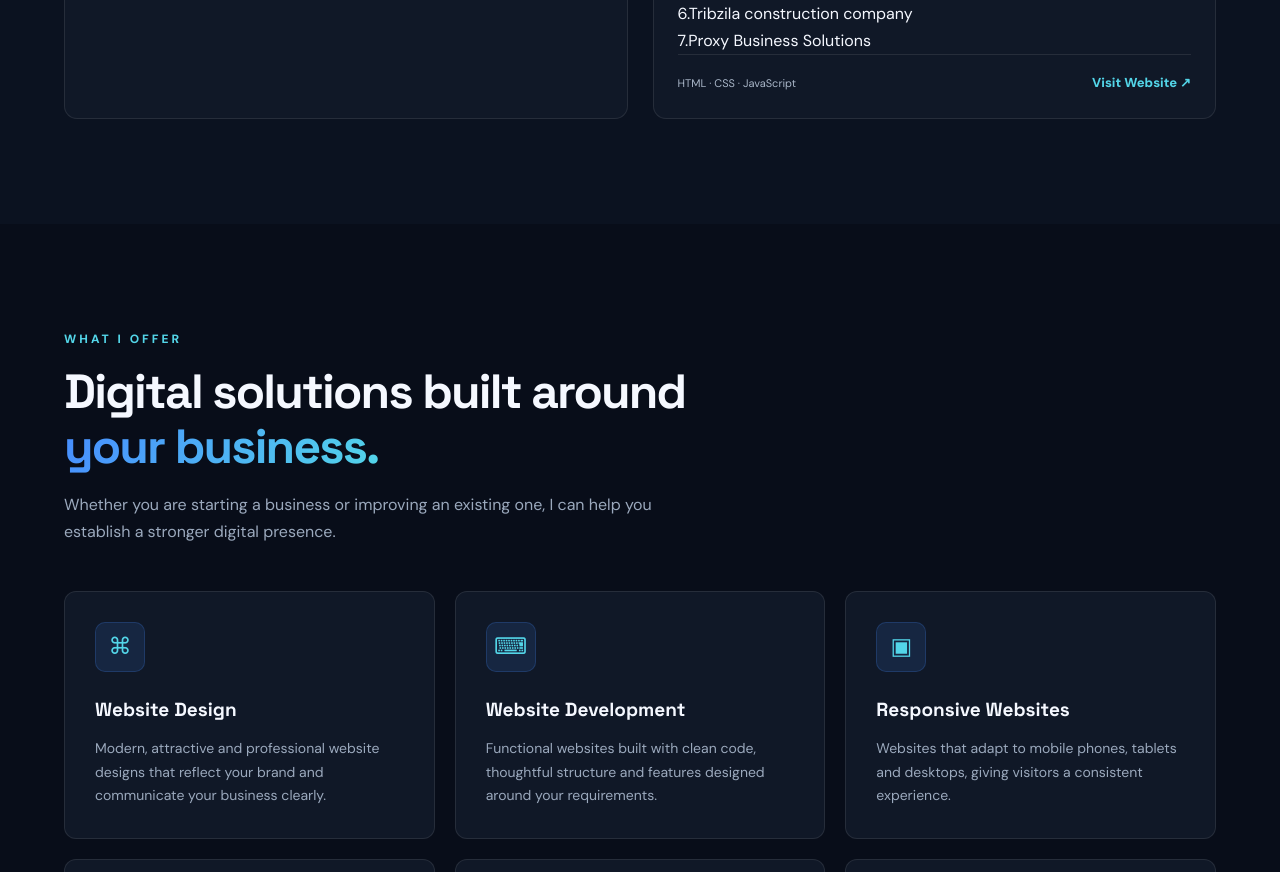
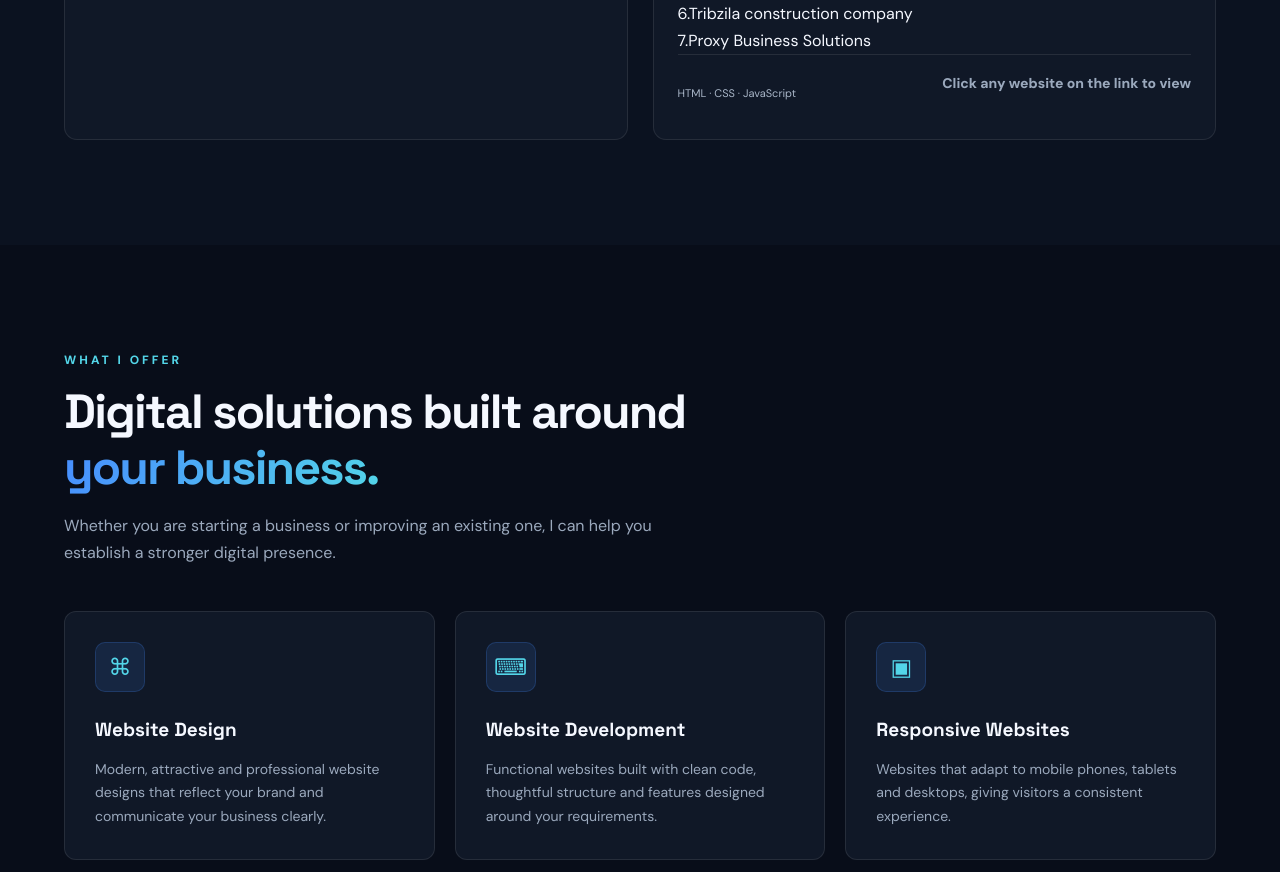
Before and after one commit to J1u2l4/my-portfolio, a plain HTML site: page index.html in a window 1280 px wide. Shown: the part 2391-3263 px from the top of the page. Drawn offline with Linux system fonts and the light colour scheme.

Commit message:
Update index.html

```diff
--- a/index.html
+++ b/index.html
@@ -1187,11 +1187,7 @@
                  <br><a href="https://j1u2l4.github.io/proxy-limited/">7.Proxy Business Solutions</a>
               <div class="project-footer">
                 <span class="project-stack">HTML · CSS · JavaScript</span>
-                <a href="https://j1u2l4.github.io/mungwi/"
-                   target="_blank" rel="noopener noreferrer"
-                   class="project-link">
-                  Visit Website ↗
-                </a>
+                <p class="project-link">Click any website on the link to view</p>
                  </div>
             </div></article>
 
```
